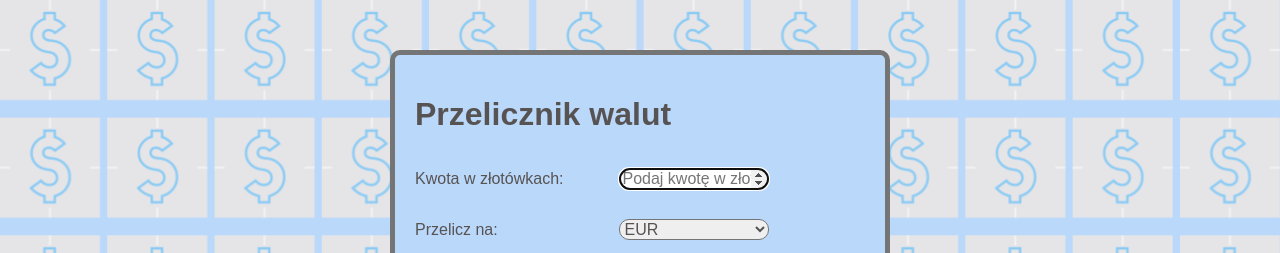
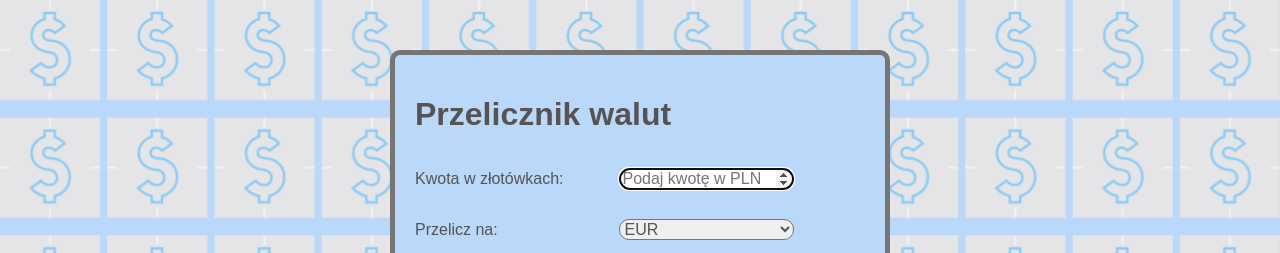
Before and after one commit to DawidPampuch/currency-calculator, a plain HTML site: page index.html in a window 1280 px wide. Shown: the top 253 px of the page. Drawn offline with nearby package versions, Linux system fonts and the light colour scheme.

Commit message:
Form field changed

```diff
--- a/CSS/form.css
+++ b/CSS/form.css
@@ -11,7 +11,7 @@
 
 .form__field {
     display: inline-block;
-    width: 150px;
+    width: 175px;
     margin-top: 10px;
     border: solid rgb(117, 117, 117) 1px;
     border-radius: 10px;
--- a/index.html
+++ b/index.html
@@ -26,7 +26,7 @@
                     <span class="form__labelText">
                         Kwota w złotówkach:
                     </span>
-                    <input class="form__field js-amount" type="number" placeholder="Podaj kwotę w złotówkach" autofocus
+                    <input class="form__field js-amount" type="number" placeholder="Podaj kwotę w PLN" autofocus
                         required min="0.01" step="0.01">
                 </label>
             </p>
```
